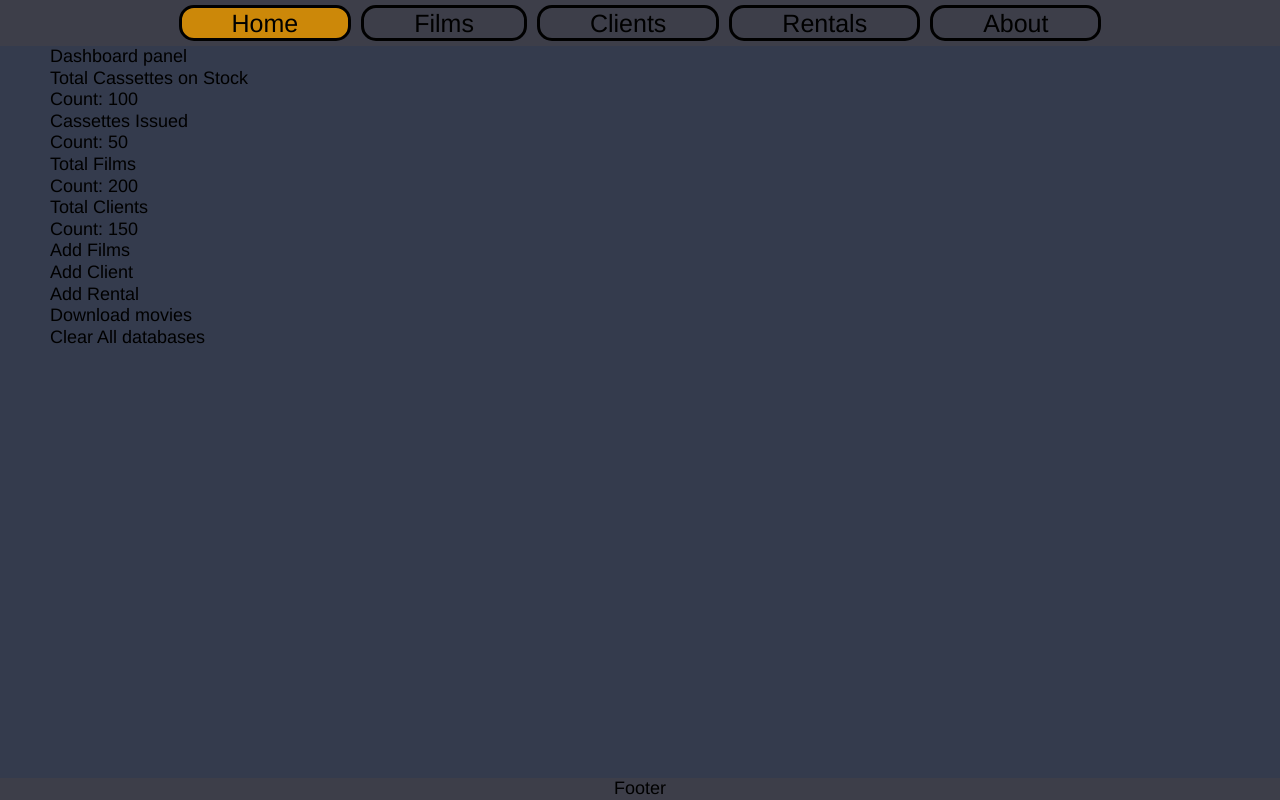
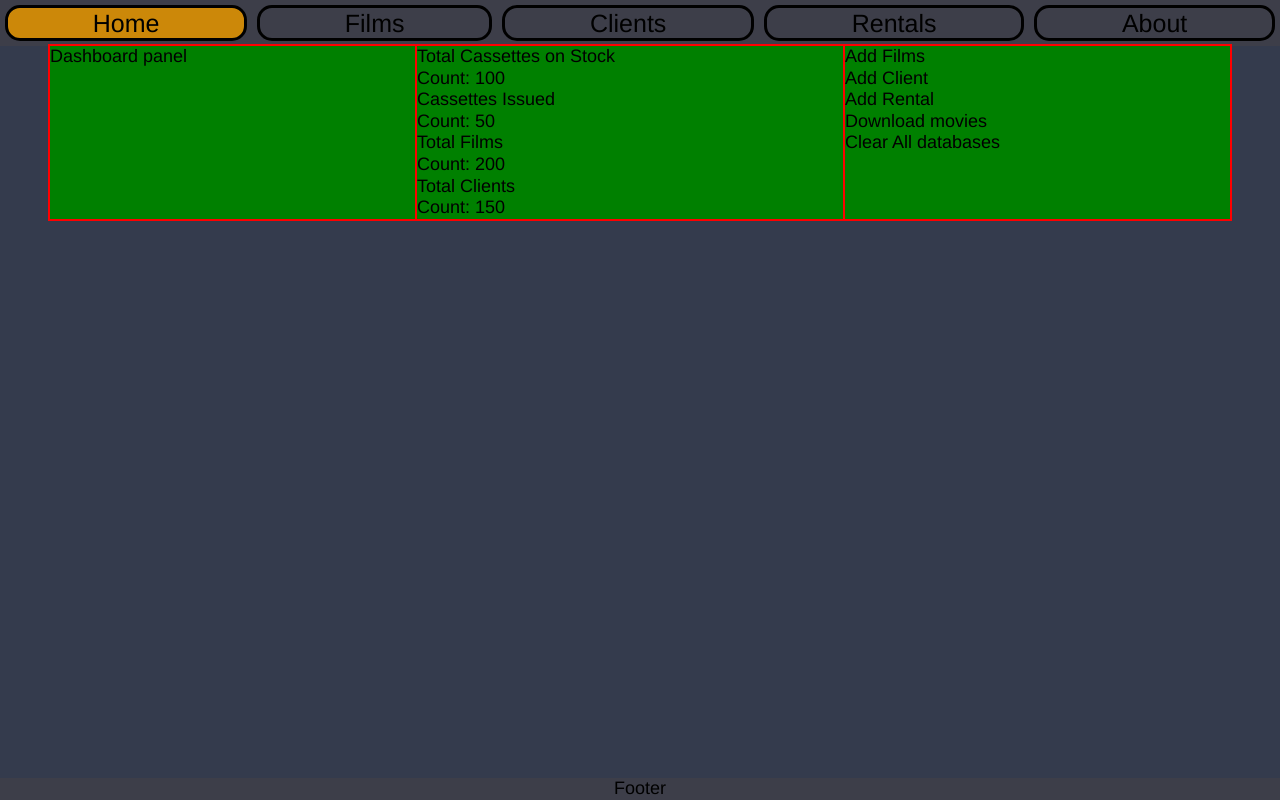
Before and after one commit to EvansTrein/BlockbusterVHS, a Vue app in the folder frontend/: page / in a window 1280 px wide. Built offline with nearby package versions, Linux system fonts and the light colour scheme; a web font is replaced by a local one.

Commit message:
styles hrader fix

```diff
--- a/frontend/src/UI/Header.vue
+++ b/frontend/src/UI/Header.vue
@@ -2,7 +2,7 @@
   <a href="/" class="header__logo">
     <img src="/blockbuster.svg" alt="logo" />
   </a>
-  <nav class="wrap header__menu">
+  <nav class="header__menu">
     <ul class="header__menu-list">
       <li
         class="header__menu-item"
--- a/frontend/src/components/Dashboard.vue
+++ b/frontend/src/components/Dashboard.vue
@@ -6,10 +6,10 @@
         <h3>{{ param.title }}</h3>
         <p>Count: {{ param.count }}</p>
       </div>
-      <div class="dashboard__operations">
-        <div v-for="oper in operations" :key="oper.title" class="dashboard__operations-item">
-          <h3>{{ oper.title }}</h3>
-        </div>
+    </div>
+    <div class="dashboard__operations">
+      <div v-for="oper in operations" :key="oper.title" class="dashboard__operations-item">
+        <h3>{{ oper.title }}</h3>
       </div>
     </div>
   </div>
--- a/frontend/src/scss/_vars.scss
+++ b/frontend/src/scss/_vars.scss
@@ -3,6 +3,7 @@ $mainFont: "Montserrat", Helvetica, Arial, sans-serif;
 $mainFontColor: #000000;
 $mainFontSize: 18px;
 $mainLineHeight: 1.2;
+$titleFontSize: 20px;
 
 // Size
 $lgDesktopWidth: 1400px;
--- a/frontend/src/scss/common/_common.scss
+++ b/frontend/src/scss/common/_common.scss
@@ -1,3 +1,4 @@
 @use "./header.scss";
 @use "./footer.scss";
 @use "./main-content.scss";
+@use "./dashboard.scss";
--- /dev/null
+++ b/frontend/src/scss/common/_dashboard.scss
@@ -0,0 +1,15 @@
+@use "./../vars.scss";
+@use "./../_mixins";
+
+.dashboard {
+	background-color: vars.$debugBackground;
+	display: flex;
+	justify-content: center;
+
+	> * {
+		flex-grow: 1;
+		outline: vars.$debugOutline;
+		background-color: green;
+	}
+
+}
--- a/frontend/src/scss/common/_header.scss
+++ b/frontend/src/scss/common/_header.scss
@@ -4,9 +4,6 @@
 .header {
   background-color: vars.$greyLite;
   display: flex;
-  align-items: center;
-	justify-content: center;
-  flex-direction: row;
 }
 
 .header__logo {  // Styles for window width greater than 1280 pixels
@@ -30,20 +27,24 @@
 }
 
 .header__menu {
+	width: 100%;
   &-list {
     display: flex;
-    justify-content: center;
+    justify-content: space-around;
     flex-wrap: wrap;
   }
 
   &-item {
     margin: 15px 15px;
     background-color: transparent;
+		flex-grow: 1;
+		flex-shrink: 1;
     transition: background-color 0.3s ease;
     @include mixins.btn(vars.$black, none, 15px, vars.$black, 25px);
 
     a {
       display: block;
+			text-align: center;
       width: 100%;
       height: 100%;
       padding: 0px 50px;
```
